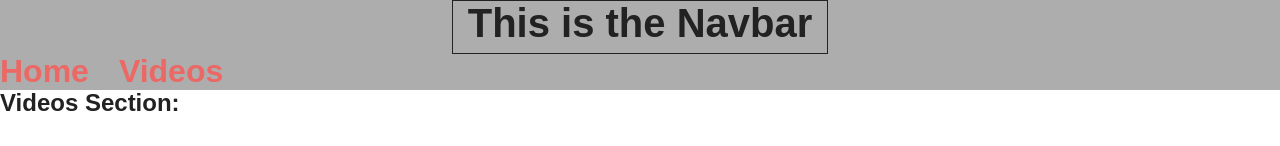
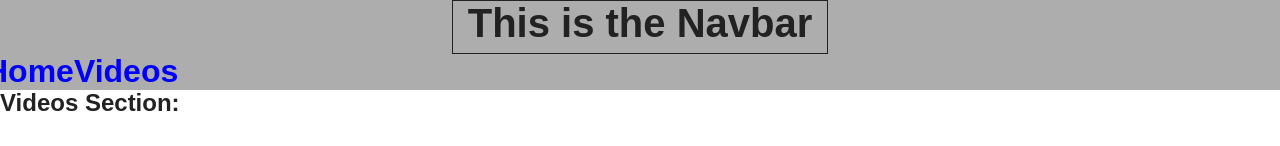
Before and after one commit to tsellers1990/Resource-Matters, a React (Create React App) app in the folder client/: page /videos in a window 1280 px wide. Shown: the top 146 px of the page. Built offline with nearby package versions, Linux system fonts and the light colour scheme; grey boxes are pictures that could not be loaded; a web font is replaced by a local one.

Commit message:
showing ty latest changes

```diff
--- a/client/public/index.html
+++ b/client/public/index.html
@@ -8,7 +8,7 @@
   <link rel="manifest" href="%PUBLIC_URL%/manifest.json">
   <link rel="shortcut icon" href="%PUBLIC_URL%/favicon.ico">
   <link rel="stylesheet" href="https://cdnjs.cloudflare.com/ajax/libs/bootswatch/4.0.0/journal/bootstrap.min.css" />
-  <title>Resource Matters</title>
+  <title>Justice For All</title>
 </head>
 
 <body>
--- a/client/src/components/Hero.js
+++ b/client/src/components/Hero.js
@@ -14,7 +14,4 @@ const Hero = ()=>{
   )
 }
 
-
-
-
 export default Hero;
--- a/client/src/components/Navbar/Navbar.css
+++ b/client/src/components/Navbar/Navbar.css
@@ -12,3 +12,11 @@
     align-content: left; */
     text-align: center;
 }
+
+a {
+  color: blue;
+}
+
+.nav-btns {
+  text-align: center;
+}
--- a/client/src/components/Navbar/Navbar.js
+++ b/client/src/components/Navbar/Navbar.js
@@ -8,13 +8,13 @@ export const Navbar = () => {
             <div className='inner row'>
                   <h1 className='logo-and-left col align-self-center '>This is the Navbar</h1>
             </div>
-            <div className= "row">
-              <Link to= "/">
-                <h2 className= "col align-self-center nav-btn">Home</h2>
-              </Link>
-              <Link to= "/videos">
-                <h2 className= "col align-self-end nav-btn">Videos</h2>
-              </Link>
+            <div className= "row nav-btns">
+                <Link to= "/">
+                  <h2>Home</h2>
+                </Link>
+                <Link to= "/videos">
+                  <h2>Videos</h2>
+                </Link>
             </div>
         </div>
     )
--- a/client/src/style.scss
+++ b/client/src/style.scss
@@ -45,8 +45,8 @@
 
 .footer{
   height: 10vh;
-  background: black;
   color: white;
   padding-top: 3vh;
   text-align: center;
+  background: black;
 }
```
